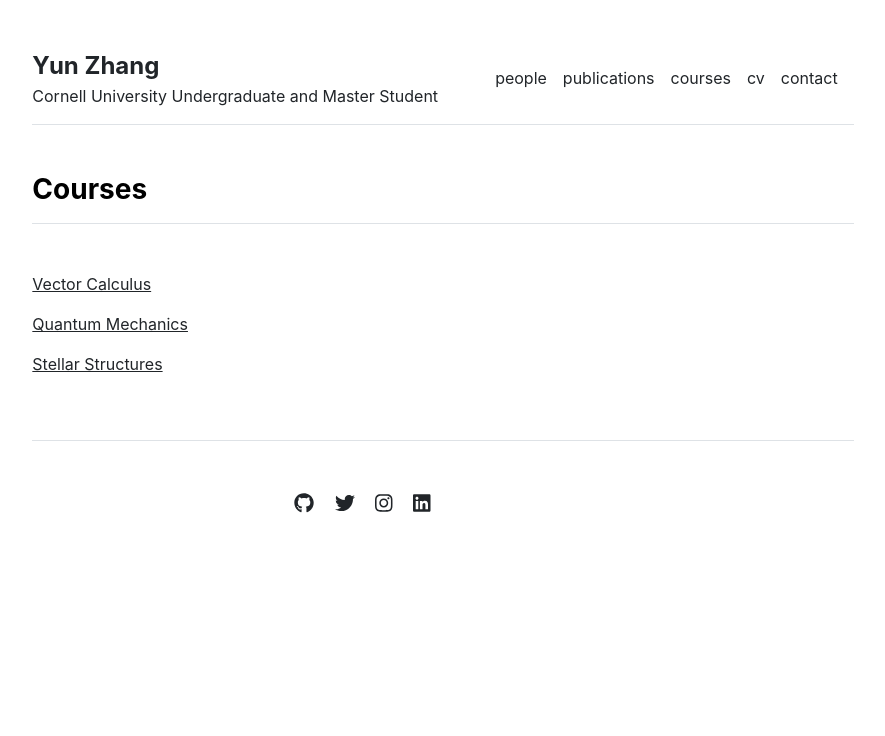
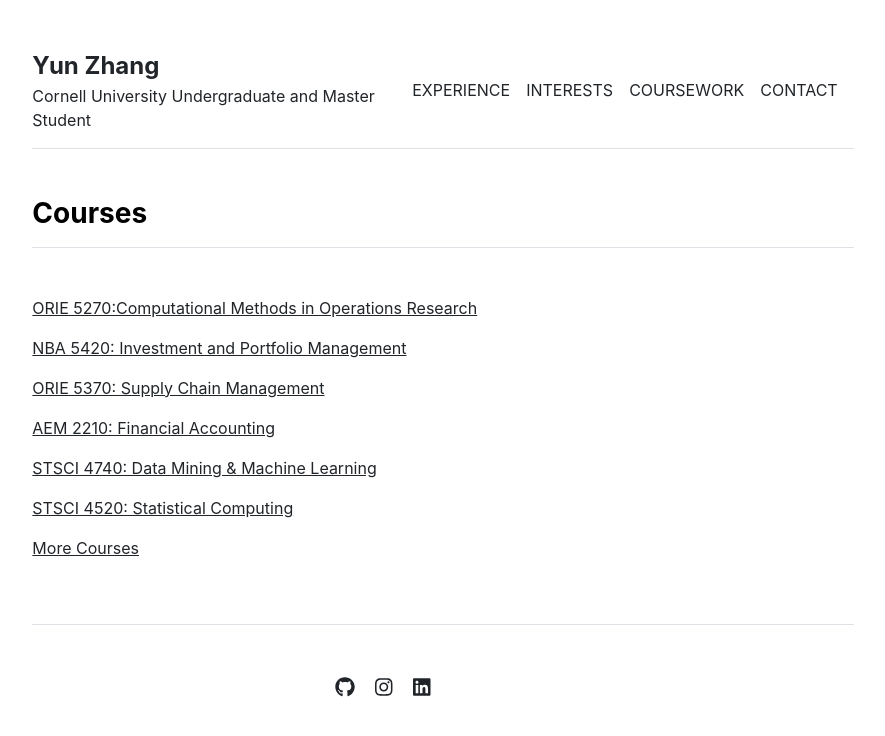
Before and after one commit to yunnnnnnnz/yunzhang, a Jekyll site: the page built from courses.md, in a window 1280 px wide. Shown: the top 736 px of the page, without its empty margins (197-1082 px from the left). Built offline with Jekyll 4.4.1, drawn with Linux system fonts in a browser that asks for light colours.

Commit message:
Update settings.yml

```diff
--- a/_data/settings.yml
+++ b/_data/settings.yml
@@ -1,25 +1,24 @@
 menu:
-- {name: 'people', url: '/people'}
-- {name: 'publications', url: '/publications'}
-- {name: 'courses', url: '/courses'}
-- {name: 'cv', url: '/cv'}
-- {name: 'contact', url: '/contact'}
+- {name: 'EXPERIENCE', url: '/cv'}
+- {name: 'INTERESTS', url: '/interests'}
+- {name: 'COURSEWORK', url: '/courses'}
+- {name: 'CONTACT', url: '/contacts'}
 
-people:
-- {name: 'Primary Investigator', title: 'Researcher', department: 'Physics & Astronomy', institution: 'Some University', institution_address: '1 Main Street, Canada', phone: '(000) 000-0000', email: 'hello@university.edu', office: 'Science Building 505', image: 'assets/img/primary-investigator.jpg', url: 'primary-investigator'}
-- {name: 'Lab Technician', title: 'Researcher', department: 'Physics & Astronomy', institution: 'Some University', institution_address: '1 Main Street, Canada', phone: '(000) 000-0000', email: 'hello@university.edu', office: 'Science Building 505', image: 'assets/img/lab-technician.jpg', url: 'lab-technician'}
-- {name: 'Graduate Student', title: 'Researcher', department: 'Physics & Astronomy', institution: 'Some University', institution_address: '1 Main Street, Canada', phone: '(000) 000-0000', email: 'hello@university.edu', office: 'Science Building 505', image: 'assets/img/graduate-student.jpg', url: 'graduate-student'}
+interests:
 
 courses:
-- {name: 'Vector Calculus', url: 'vector-calculus'}
-- {name: 'Quantum Mechanics', url: 'quantum-mechanics'}
-- {name: 'Stellar Structures', url: 'stellar-structures'}
+- {name: 'ORIE 5270:Computational Methods in Operations Research'}
+- {name: 'NBA 5420: Investment and Portfolio Management'}
+- {name: 'ORIE 5370: Supply Chain Management'}
+- {name: 'AEM 2210: Financial Accounting'}
+- {name: 'STSCI 4740: Data Mining & Machine Learning'}
+- {name: 'STSCI 4520: Statistical Computing'}
+- {name: 'More Courses'}
 
 social:
-- {icon: 'github', link: 'https://github.com/LeNPaul'}
-- {icon: 'twitter', link: 'https://twitter.com/paululele'}
-- {icon: 'instagram', link: 'https://instagram.com/paululele'}
-- {icon: 'linkedin', link: 'https://linkedin.com/in/lenpaul'}
+- {icon: 'github', link: 'https://github.com/yunnnnnnnz'}
+- {icon: 'instagram', link: 'https://instagram.com/yunnnnnnnz'}
+- {icon: 'linkedin', link: 'https://www.linkedin.com/in/yun-zhang-cornell-university/'}
 
 contacts:
-- {name: 'Dr. Academia', title: 'Professor', department: 'Physics & Astronomy', institution: 'Some University', institution_address: '1 Main Street, Canada', phone: '(000) 000-0000', email: 'hello@university.edu', office: 'Science Building 505', image: 'assets/img/contact.jpg'}
+- {name: 'Yun Zhang', title: 'Cornell University Undergraduate and Master Student', department: 'Operations Research and Information Engineering', institution: 'Cornell University', phone: '(984) 261-5630', email: 'yz2847@cornell.edu', image: 'assets/img/contact.jpg'}
```
